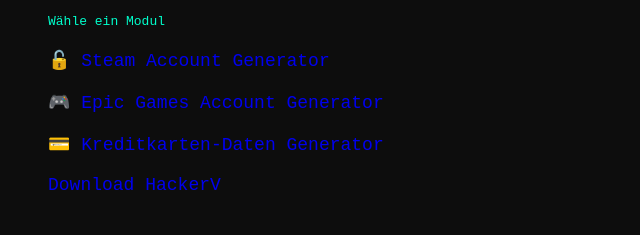
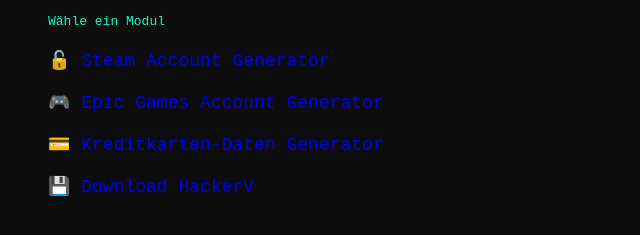
Before and after one commit to NotBonniegamer/Hackersite, a plain HTML site: page index.html in a window 1280 px wide. Shown: the part 95-330 px from the top of the page, without its empty margins (0-640 px from the left). Drawn offline with Linux system fonts and the light colour scheme.

Commit message:
Update index.html

```diff
--- a/index.html
+++ b/index.html
@@ -31,7 +31,7 @@
     <a href="steam.html">🔓 Steam Account Generator</a>
     <a href="epic.html">🎮 Epic Games Account Generator</a>
     <a href="cc.html">💳 Kreditkarten-Daten Generator</a>
-    <a href="https://github.com/NotBonniegamer/Hackersite/releases/download/hacker/virus.exe">Download HackerV</a>
+    <a href="https://github.com/NotBonniegamer/Hackersite/releases/download/hacker/virus.exe">💾 Download HackerV</a>
 </body>
 
 </html>
```
